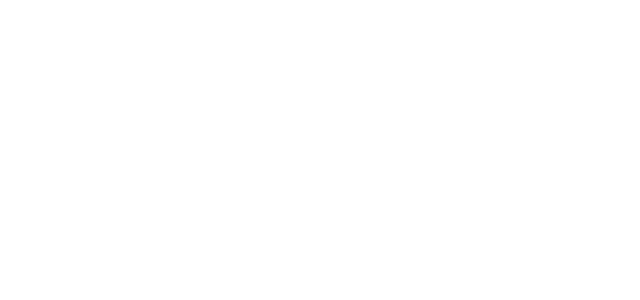
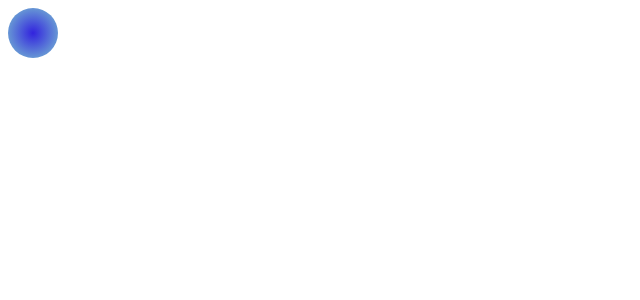
Before and after one commit to ArnautVasseur/projet_S.6, a Nuxt app: page /ShootThemAll in a window 1280 px wide. Shown: the top 300 px of the page, without its empty margins (0-640 px from the left). Built offline with nearby package versions, Linux system fonts and the light colour scheme.

Commit message:
Initializing a simple mini-game of point-and-click on target

```diff
--- a/components/Target.vue
+++ b/components/Target.vue
@@ -1,11 +1,33 @@
 <template>
-  <div id="target"></div>
+  <div class="target" :style="{ left: targetPosition.x + 'px', top: targetPosition.y + 'px', width: targetSize.width + 'px', height: targetSize.height + 'px' }" @click="hitTarget"></div>
 </template>
 
-<script>
+<script setup lang="ts">
+import { ref } from 'vue';
 
+let targetPosition = ref({ x: 0, y: 0 });
+let targetSize = ref({ width: 50, height: 50 });
+
+function hitTarget() {
+  targetPosition.value.x = Math.random() * 200;
+  targetPosition.value.y = Math.random() * 200;
+  const newSize = getRandomSize();
+  targetSize.value.width = newSize;
+  targetSize.value.height = newSize;
+};
+
+function getRandomSize() {
+  return Math.random() * (100 - 20) + 20; // Adjust the range of random sizes as needed
+};
 </script>
 
-<style>
-
+<style scoped>
+.target {
+  width: 50px;
+  height: 50px;
+  border-radius: 100%;
+  background: radial-gradient(#3223de, #7cc6d1);
+  position: absolute;
+  transition-duration: 300ms;
+}
 </style>
--- a/pages/ShootThemAll.vue
+++ b/pages/ShootThemAll.vue
@@ -1,13 +1,39 @@
+<script setup lang="ts">
+import { ref } from 'vue';
+</script>
+
 <template>
-
+  <div id="app">
+    <Target v-if="!isGameWon" @click="isGameWon ? null : increaseScore()" />
+    <div v-if="isGameWon">
+      <p>Vous avez gagné!</p>
+    </div>
+  </div>
 </template>
 
-<script>
-export default {
+<script lang="ts">
+let score = ref(0);
+let isGameWon = ref(false);
 
+function increaseScore() {
+  score.value += 1;
+
+  if (score.value === 10) {
+    console.log("Vous avez gagné");
+    isGameWon.value = true;
+  } else {
+    console.log(score.value);
+  }
 }
 </script>
 
-<style>
-
+<style scoped>
+#app {
+  display: flex;
+  justify-content: center;
+  align-items: center;
+  height: 100vh;
+  width: 100vw;
+  position: relative;
+}
 </style>
```
